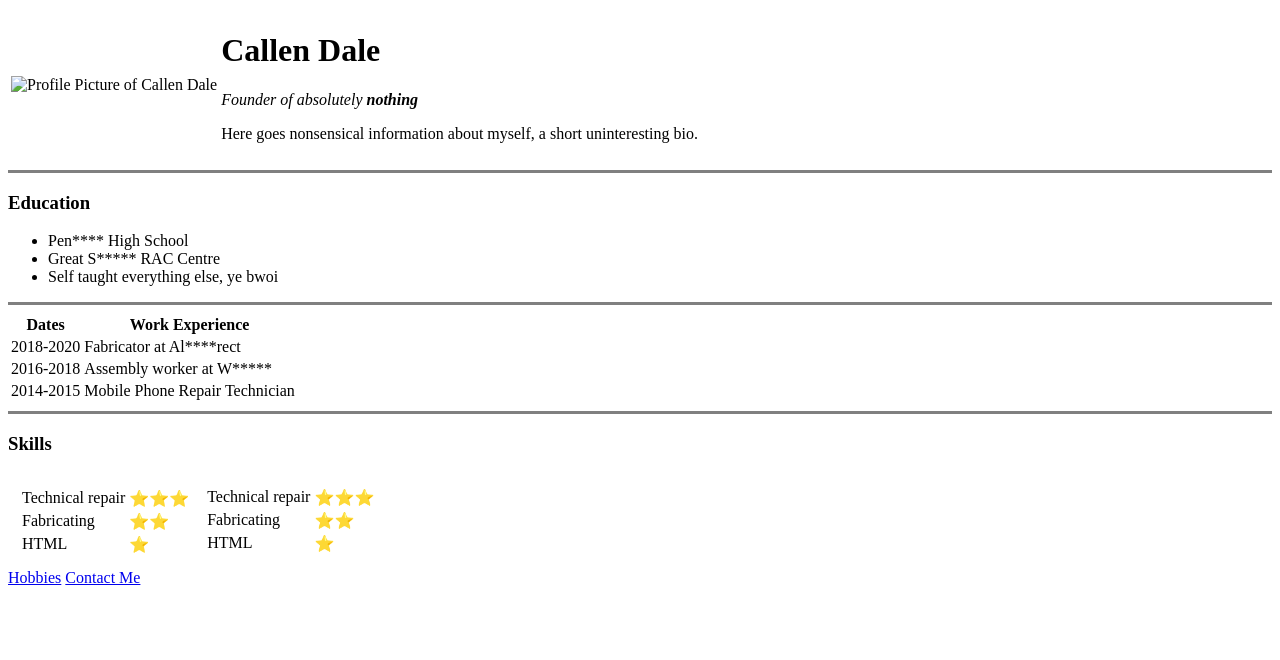
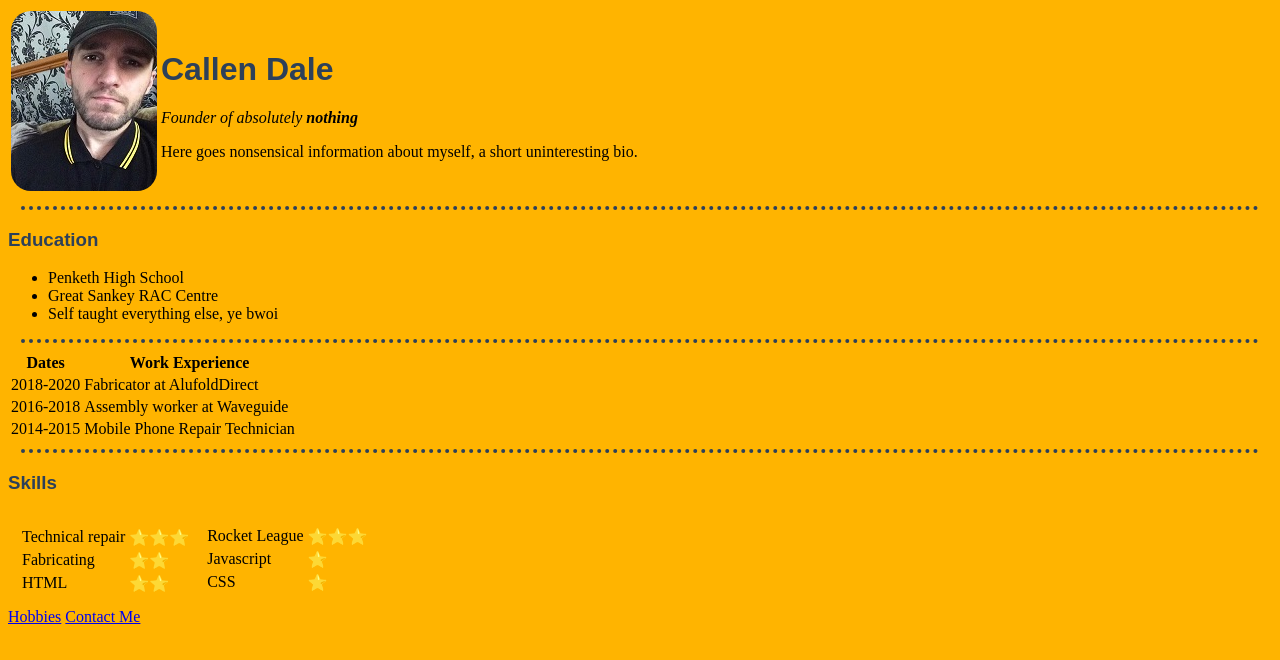
Before and after one commit to Calskie/CV, a plain HTML site: page index.html in a window 1280 px wide. Drawn offline with Linux system fonts and the light colour scheme.

Commit message:
Add files via upload

```diff
--- /dev/null
+++ b/css/styles.css
@@ -0,0 +1,18 @@
+/**********************TAG SELECTORS**********************/
+
+body {background-color: #ffb400;
+}
+hr {border-color: #2d4059;
+  border-width: 4px;
+border-style: dotted none  none none;
+width: 98%;
+}
+h1 {color: #2d4059;
+  font-family: sans-serif;
+}
+h3 {color: #2d4059;
+  font-family: sans-serif;
+}
+
+/**********************CLASS SELECTORS**********************/
+.imgborder {border-radius: 20px;}
--- a/index.html
+++ b/index.html
@@ -3,14 +3,14 @@
 
 <head>
   <meta charset="utf-8">
-  <!--Use "alt" to display text if image not viewable-->
-  <title>Callen's Site</title>
+  <link rel="stylesheet" href="css/styles.css">
+  <title>Callen Dale's Site</title>
 </head>
-
 <body>
   <table>
     <tr>
-      <td><img src="images/image1.png" alt="Profile Picture of Callen Dale"></td>
+        <!--Use "alt" to display text if image not viewable-->
+      <td><img class="imgborder" src="images/image1.jpeg" alt="Profile Picture of Callen Dale"></td>
       <td>
         <h1>Callen Dale</h1>
         <p><em>Founder of absolutely <strong>nothing</strong></em></p>
@@ -18,14 +18,14 @@
       </td>
     </tr>
   </table>
-  <hr size="3" noshade />
+  <hr>
   <h3>Education</h3>
   <ul>
-    <li>Pen**** High School</li>
-    <li>Great S***** RAC Centre</li>
+    <li>Penketh High School</li>
+    <li>Great Sankey RAC Centre</li>
     <li>Self taught everything else, ye bwoi</li>
   </ul>
-  <hr size="3" noshade>
+  <hr>
   <table>
     <thead>
       <tr>
@@ -36,11 +36,11 @@
     <tbody>
       <tr>
         <td>2018-2020</td>
-        <td>Fabricator at Al****rect</td>
+        <td>Fabricator at AlufoldDirect</td>
       </tr>
       <tr>
         <td>2016-2018</td>
-        <td>Assembly worker at W*****</td>
+        <td>Assembly worker at Waveguide</td>
       </tr>
       <tr>
         <td>2014-2015</td>
@@ -48,7 +48,7 @@
       </tr>
     </tbody>
   </table>
-  <hr size="3" noshade>
+  <hr>
   <h3>Skills</h3>
 
   <table cellspacing="10">
@@ -65,33 +65,28 @@
           </tr>
           <tr>
             <td>HTML</td>
-            <td>⭐</td>
+            <td>⭐⭐</td>
           </tr>
         </table>
       </td>
       <td>
         <table>
           <tr>
-            <td>Technical repair</td>
+            <td>Rocket League</td>
             <td>⭐⭐⭐</td>
           </tr>
           <tr>
-            <td>Fabricating</td>
-            <td>⭐⭐</td>
+            <td>Javascript</td>
+            <td>⭐</td>
           </tr>
           <tr>
-            <td>HTML</td>
+            <td>CSS</td>
             <td>⭐</td>
             <td>
           <tr>
         </table>
     </tr>
   </table>
-
-
-
-
-
   <a href="hobbies.html">Hobbies</a>
   <a href="contact-me.html">Contact Me</a>
 </body>
```
Also changed, not shown: contact-me.html (+1 -0 lines), hobbies.html (+1 -0 lines), images/image1.jpeg (added).
